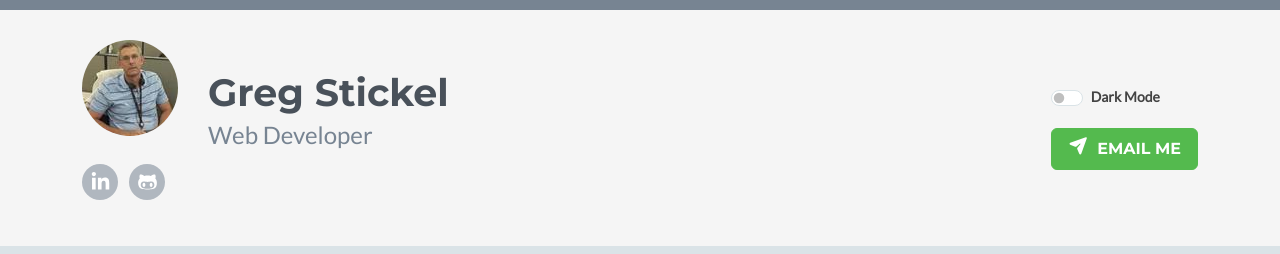
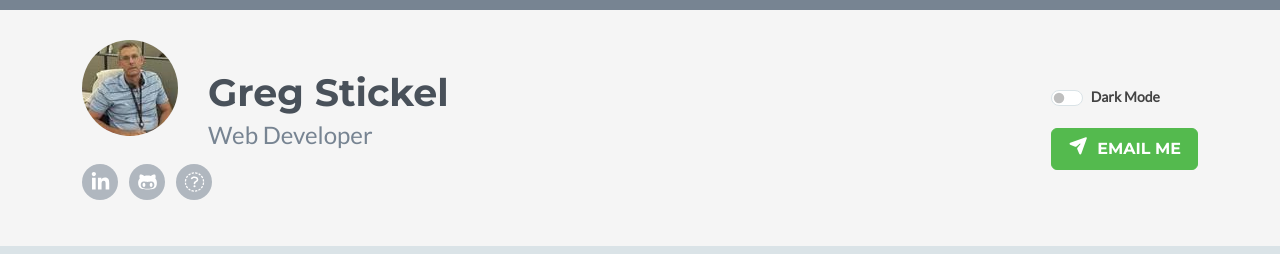
Before and after one commit to gregorystickel/gregorystickel.github.io, a website: page index.html in a window 1280 px wide. Shown: the top 254 px of the page. Drawn offline with Linux system fonts and the light colour scheme; no server answers; a script that the page names is missing.

Commit message:
Updated 3:24pm 01-09-23

```diff
--- a/index.html
+++ b/index.html
@@ -30,6 +30,10 @@
 		                <ul class="social list-inline">
 		                    <li class="list-inline-item"><a target="blank" href="https://www.linkedin.com/in/gregory-stickel-8b65074a"><i class="fab fa-linkedin-in"></i></a></li>
 		                    <li class="list-inline-item"><a target="blank" href="https://github.com/gregorystickel"><i class="fab fa-github-alt"></i></a></li>
+
+                            <li class="list-inline-item"><a target="blank" href="https://docs.google.com/document/d/1FZS0Rw2gviC2q-dzDcYen7Xie2NALwWHM2j1ROdRTwA/edit?usp=sharing"><i class="fab fa-sharp fa-solid fa-folder">CV</i></a></li>
+
+
 		                </ul>
 		            </div>
 			    </div>
@@ -41,6 +45,8 @@
 						</div>
 			        </div>
 	                <a class="btn btn-cta-primary" href="mailto:gregory.stickel@live.com" target="_blank"><i class="fas fa-paper-plane"></i> Email Me</a>
+
+                    </>
 	            </div>
 	        </div>
         </div>
```
